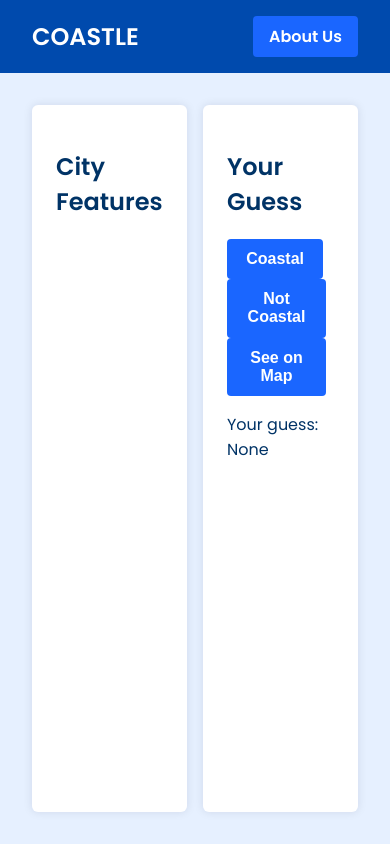
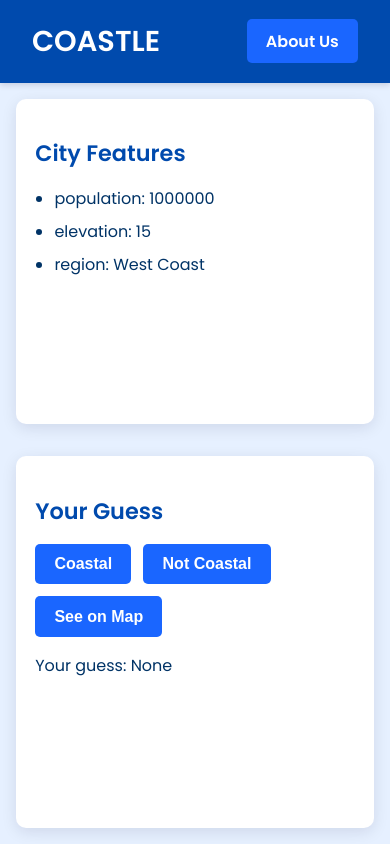
Before and after one commit to DaCodingBeast/ProjectCoastle, a plain HTML site: page Frontend/MainPage.html in a window 390 px wide. Drawn offline with Linux system fonts and the light colour scheme.

Commit message:
UpdatingWebsite, no need for GoogleMapsAPI - just embedding IFRAMES

```diff
--- a/Frontend/MainPage.html
+++ b/Frontend/MainPage.html
@@ -1,11 +1,11 @@
 <!DOCTYPE html>
 <html lang="en">
+
 <head>
-    <link href="https://fonts.googleapis.com/css2?family=Poppins:wght@400;600&display=swap" rel="stylesheet" />
   <meta charset="UTF-8" />
   <title>COASTLE</title>
+  <link href="https://fonts.googleapis.com/css2?family=Poppins:wght@400;600&display=swap" rel="stylesheet" />
   <style>
-    /* Blue color scheme */
     body {
       margin: 0;
       font-family: 'Poppins', sans-serif;
@@ -13,24 +13,23 @@
       color: #003366;
       display: flex;
       flex-direction: column;
-      height: 100vh;
+      min-height: 100vh;
     }
-
-
 
     header {
       background-color: #004aad;
       color: white;
-      padding: 1rem 2rem;
+      padding: 1.2rem 2rem;
       display: flex;
       align-items: center;
       justify-content: space-between;
+      box-shadow: 0 2px 6px rgba(0, 0, 50, 0.15);
     }
 
     header h1 {
       margin: 0;
-      font-weight: bold;
-      font-size: 1.5rem;
+      font-weight: 600;
+      font-size: 1.8rem;
     }
 
     nav {
@@ -40,12 +39,11 @@
 
     nav a {
       background-color: #1a66ff;
-      border: none;
-      padding: 0.5rem 1rem;
+      padding: 0.6rem 1.2rem;
       color: white;
       font-weight: 600;
       cursor: pointer;
-      border-radius: 4px;
+      border-radius: 5px;
       text-decoration: none;
       font-size: 1rem;
       transition: background-color 0.3s ease;
@@ -55,37 +53,44 @@
       background-color: #003db3;
     }
 
-    /* Main content flex */
     main {
       display: flex;
       flex: 1;
       padding: 2rem;
-      gap: 1rem;
-      overflow: auto;
+      gap: 2rem;
+      flex-wrap: wrap;
+      justify-content: center;
     }
 
-    #left, #right {
-      flex: 1;
+    section {
+      flex: 1 1 400px;
       background-color: white;
-      border-radius: 6px;
-      padding: 1.5rem;
-      box-shadow: 0 0 10px rgba(0, 0, 50, 0.1);
-      overflow-y: auto;
+      border-radius: 10px;
+      padding: 1.8rem;
+      box-shadow: 0 4px 15px rgba(0, 0, 50, 0.1);
+      max-width: 600px;
     }
 
-    #map iframe {
-      width: 100%;
-      height: 300px;
-      border: none;
-      border-radius: 6px;
-      margin-top: 1rem;
+    h2 {
+      font-size: 1.4rem;
+      color: #004aad;
+      margin-bottom: 1rem;
     }
 
-    #modelResult {
-      font-weight: bold;
-      margin-top: 1rem;
-      font-size: 1.2rem;
-      color: #004aad;
+    ul {
+      padding-left: 1.2rem;
+      text-align: left;
+    }
+
+    li {
+      margin-bottom: 0.5rem;
+    }
+
+    .button-group {
+      display: flex;
+      flex-wrap: wrap;
+      gap: 0.75rem;
+      margin-bottom: 1rem;
     }
 
     button.action-btn {
@@ -93,8 +98,7 @@
       color: white;
       border: none;
       padding: 0.7rem 1.2rem;
-      margin-right: 0.5rem;
-      border-radius: 4px;
+      border-radius: 5px;
       font-size: 1rem;
       font-weight: 600;
       cursor: pointer;
@@ -105,8 +109,34 @@
       background-color: #003db3;
     }
 
+    #modelResult {
+      font-weight: bold;
+      margin-top: 1rem;
+      font-size: 1.2rem;
+      color: #004aad;
+    }
+
+    #map iframe {
+      width: 100%;
+      height: 300px;
+      border: none;
+      border-radius: 8px;
+      margin-top: 1rem;
+      box-shadow: 0 2px 10px rgba(0, 0, 50, 0.1);
+    }
+
+    @media (max-width: 768px) {
+      main {
+        padding: 1rem;
+      }
+
+      section {
+        padding: 1.2rem;
+      }
+    }
   </style>
 </head>
+
 <body>
 
   <header>
@@ -124,7 +154,7 @@
 
     <section id="right">
       <h2>Your Guess</h2>
-    <div>
+      <div class="button-group">
         <button class="action-btn" onclick="setGuessAndRun('Coastal')">Coastal</button>
         <button class="action-btn" onclick="setGuessAndRun('Not Coastal')">Not Coastal</button>
         <button class="action-btn" onclick="openMap()">See on Map</button>
@@ -137,8 +167,14 @@
 
   <script>
     let userGuess = null;
-  let cityData = {};  // or do manually for now
-  let cityCoords = [34.0522, -118.2437];  // Replace with real coordinates
+
+    let cityData = {
+      population: 1000000,
+      elevation: 15,
+      region: "West Coast"
+    };
+
+    let cityCoords = [34.0522, -118.2437]; // Example: Los Angeles
 
     function setGuessAndRun(guess) {
       userGuess = guess;
@@ -147,19 +183,33 @@
     }
 
     async function runModel() {
+      try {
         const response = await fetch('/test', {
           method: 'POST',
           headers: { 'Content-Type': 'application/json' },
           body: JSON.stringify({ userGuess, cityData, cityCoords })
         });
+
+        if (!response.ok) {
+          throw new Error('Network response was not ok');
+        }
+
         const data = await response.json();
+
         document.getElementById('modelResult').innerText = 'COASTLE says: ' + data.modelGuess;
+
+        if (data.coords && data.coords.length === 2) {
           document.getElementById('map').innerHTML = `
             <iframe
               src="https://maps.google.com/maps?q=${data.coords[0]},${data.coords[1]}&z=10&output=embed"
               allowfullscreen>
             </iframe>
           `;
+        }
+      } catch (error) {
+        console.error('Error running model:', error);
+        document.getElementById('modelResult').innerText = 'Error getting prediction.';
+      }
     }
 
     window.onload = () => {
@@ -172,9 +222,17 @@
     };
 
     function openMap() {
-  const lat = cityCoords[0];
-  const lng = cityCoords[1];  // ✅ rename this
-  const mapUrl = `map.html?lat=${lat}&lng=${lng}`;
-  window.open(mapUrl, "_blank");
+      if (cityCoords && cityCoords.length === 2) {
+        const [lat, lng] = cityCoords;
+        document.getElementById('map').innerHTML = `
+          <iframe
+            src="https://maps.google.com/maps?q=${lat},${lng}&z=10&output=embed"
+            allowfullscreen>
+          </iframe>
+        `;
+      }
     }
   </script>
+</body>
+
+</html>
```
Also changed, not shown: Frontend/about.html (+37 -34 lines), Frontend/IMG_5548.jpg (added), 1 other file. Lines whose indentation alone changed are shown as unchanged.
